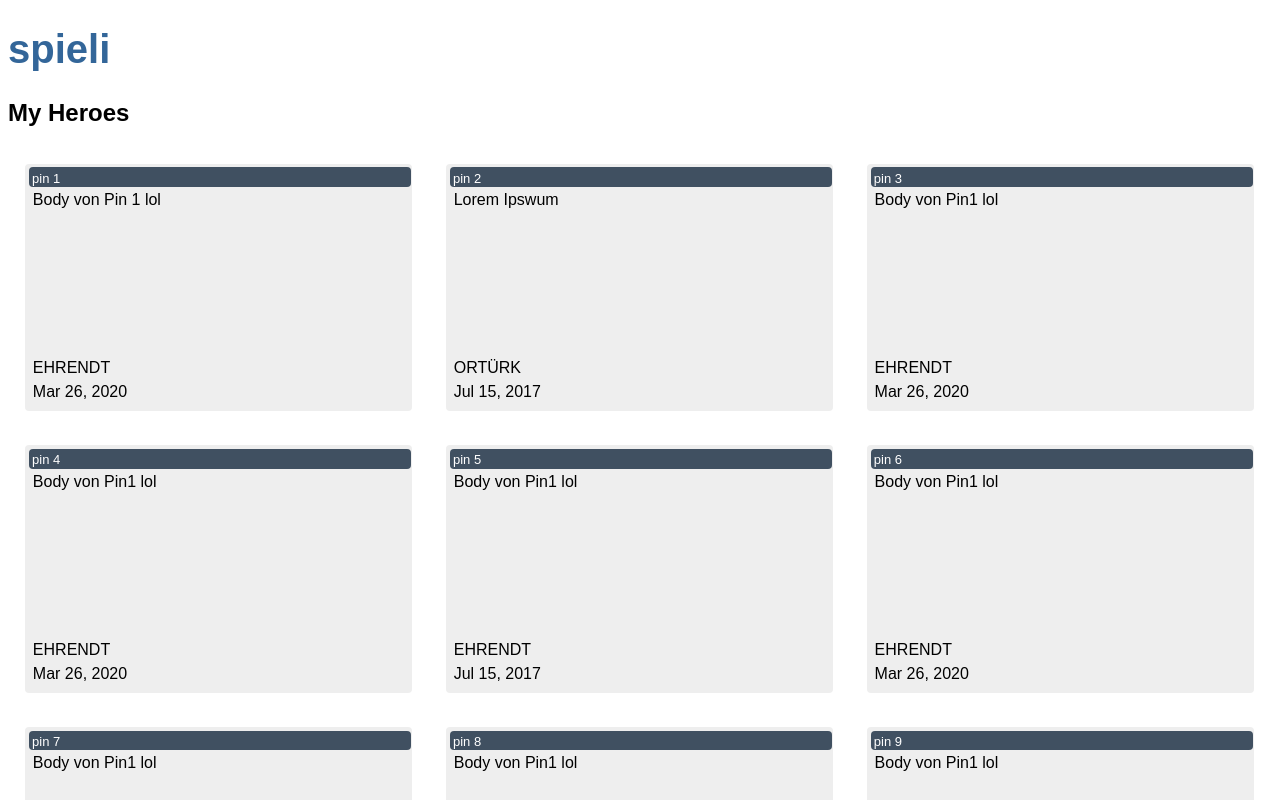
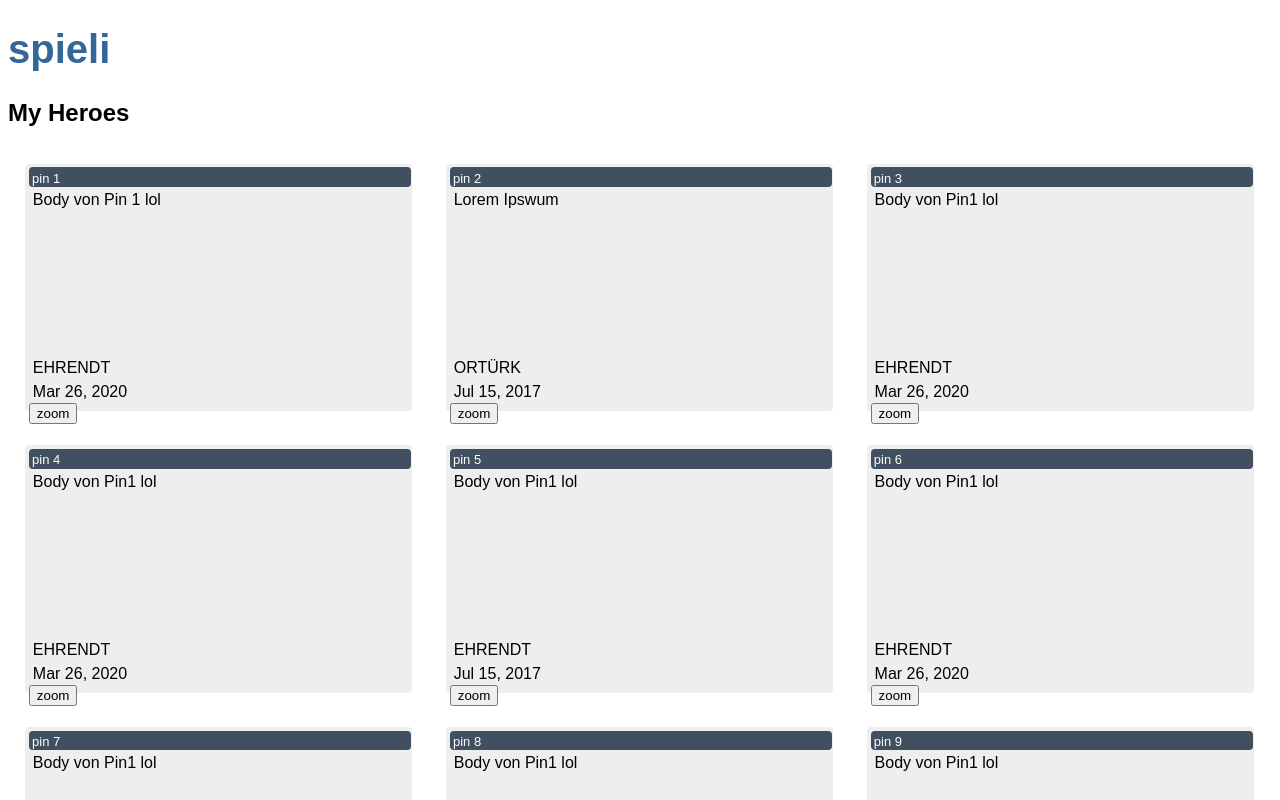
Before and after one commit to Supersauger/Pinnwand2, an Angular app: page / in a window 1280 px wide. Shown: the top 800 px of the page. Built offline with nearby package versions, Linux system fonts and the light colour scheme.

Commit message:
Einzelne Buttons zum Vergrößern, Verkleinern der Pins, um das Drag and Drop zu ermöglichen.

```diff
--- a/src/app/big-pin/big-pin.component.html
+++ b/src/app/big-pin/big-pin.component.html
@@ -1,5 +1,6 @@
 <ul class="pins">
   <li>
+    <button (click)="closeBigPin($event)">close</button>
     <div class="title"  >{{pin.title}}</div>
     <div class="body"> {{pin.body}}</div>
     <div class="author"> {{pin.author  | uppercase}}</div>
--- a/src/app/big-pin/big-pin.component.ts
+++ b/src/app/big-pin/big-pin.component.ts
@@ -10,14 +10,8 @@ export class BigPinComponent implements OnInit {
 
   @Input() pin: Pin;
   @Output() pinChange = new EventEmitter();
-  pinChanged() {
+  closeBigPin(event) {
     this.pinChange.emit(null);
-  }
-  @HostListener('document:click')
-  clickout(event) {
-    //this.pin = null;
-  /*  console.log(this.pin)
-    this.pinChanged();*/
   }
   constructor() { }
   ngOnInit(): void {
--- a/src/app/pin/pin.component.html
+++ b/src/app/pin/pin.component.html
@@ -1,11 +1,12 @@
 <h2>My Heroes</h2>
 
 <ul class="pins">
-  <li *ngFor="let pin of Pins" (click)="onClickMe(pin)">
+  <li *ngFor="let pin of Pins" >
     <div class="title"  >{{pin.title}}</div>
     <div class="body"> {{pin.body}}</div>
     <div class="author"> {{pin.author  | uppercase}}</div>
     <div class="date"> {{pin.date | date}}</div>
+    <button (click)="onClickMe(pin)">zoom</button>
   </li>
 </ul>
 <div *ngIf="bigPin">
```
Also changed, not shown: src/app/pin/pin.component.ts (+1 -9 lines).
